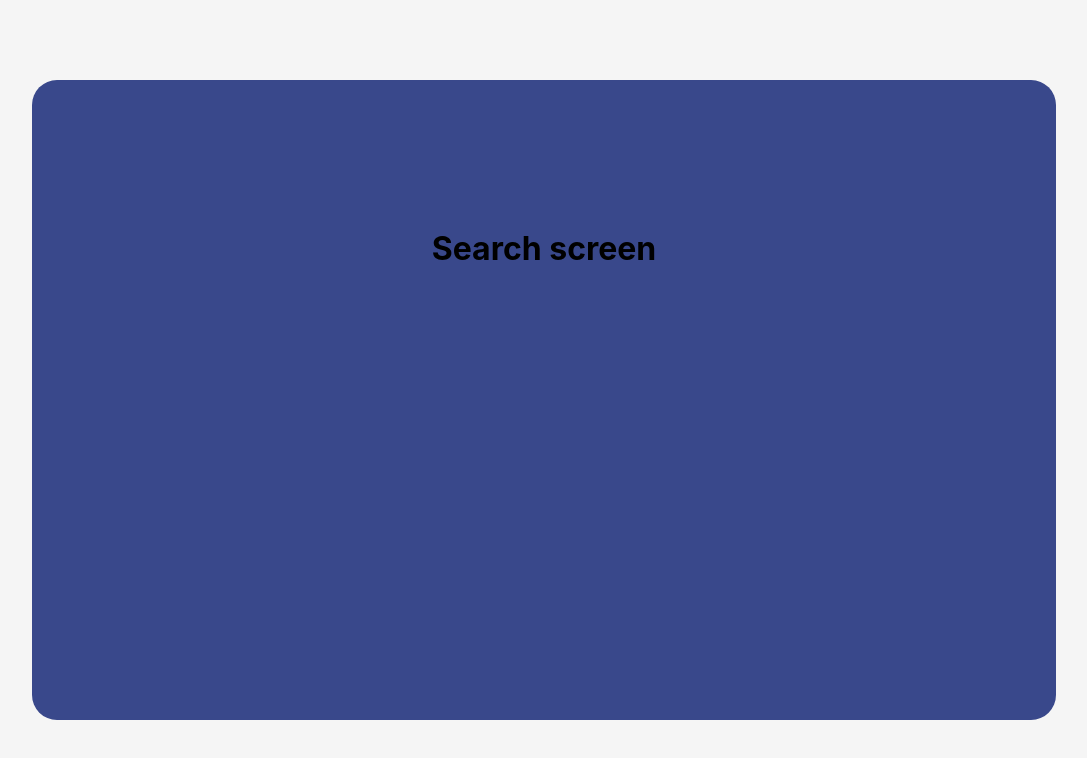
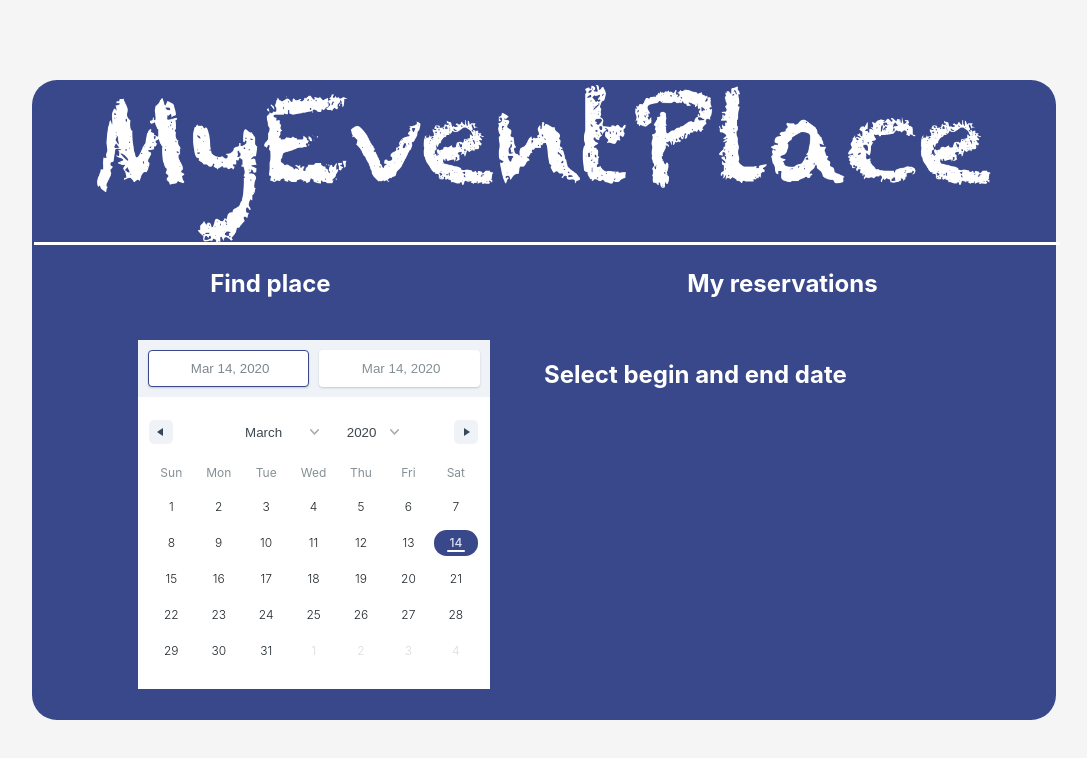
Before and after one commit to Orawko/MyEventPlace, a React (Create React App) app in the folder Client/: page / in a window 1280 px wide. Shown: the top 758 px of the page, without its empty margins (96-1183 px from the left). Built offline with nearby package versions, Linux system fonts and the light colour scheme.

Commit message:
Edit search screen, added callendar

```diff
--- a/Client/package.json
+++ b/Client/package.json
@@ -9,6 +9,8 @@
     "acorn": "^7.1.1",
     "minimist": "^1.2.2",
     "react": "^16.13.0",
+    "react-date-range": "^1.0.3",
+    "react-datepicker": "^2.14.1",
     "react-dom": "^16.13.0",
     "react-router-dom": "^5.1.2",
     "react-scripts": "3.4.0"
--- /dev/null
+++ b/Client/src/components/line.js
@@ -0,0 +1,15 @@
+import React from 'react';
+
+const Line = ({color, height}) => (
+    <hr
+        style={{
+            border: `1px solid ${color}`,
+            backgroundColor: color,
+            height: height,
+            width: `100%`,
+            margin: 2,
+        }}
+    />
+);
+
+export default Line;
--- a/Client/src/screens/LoginRequestScreen.js
+++ b/Client/src/screens/LoginRequestScreen.js
@@ -15,7 +15,7 @@
             <div id={'main'}>
                 <div id={'container'}>
                     <div id={'logo'}>
-                        <img src={require('../images/horizontal.png')} alt="My event place"/>
+                        <img id={'icon'} src={require('../images/horizontal.png')} alt="My event place"/>
                     </div>
 
                     <div id={'loginGui'}>
--- a/Client/src/screens/SearchScreen.js
+++ b/Client/src/screens/SearchScreen.js
@@ -1,14 +1,44 @@
 import React, {Component} from 'react';
 import '../styles/SearchScreen.css';
+import Line from '../components/line';
+import 'react-date-range/dist/styles.css'; // main style file
+import 'react-date-range/dist/theme/default.css'; // theme css file
+import { DateRange } from 'react-date-range';
 
 class SearchScreen extends Component {
 
     render() {
+        const selectionRange = {
+            startDate: new Date(),
+            endDate: new Date(),
+            key: 'selection',
+        };
+
         return (
             <div id={'main'}>
                 <div id={'container'}>
-                    <div id={'logo'}></div>
-                    <h1>Search screen</h1>
+                    <div id={'navigationSearch'}>
+                        <div id={'logoSearch'}>
+                            <img src={require('../images/horizontal.png')} alt="My event place"/>
+                        </div>
+                        <Line color="white" height={1} />
+                        <div id={"buttonsSearch"}>
+                            <h2 className={'navButtonText'}>Find place </h2>
+                            <h2 className={'navButtonText'}>My reservations</h2>
+                        </div>
+                    </div>
+                    <div id={'dateSelect'}>
+                        <div id={'dateRangeWrapper'}>
+                            <DateRange
+                                ranges={[selectionRange]}
+                                onChange={this.handleSelect}
+                                rangeColors={["#39488b"]}
+                            />
+                        </div>
+                        <div id={'searchOptions'}>
+                            <h2 className={'navButtonText'}>Select begin and end date</h2>
+                        </div>
+                    </div>
                 </div>
             </div>
         );
--- a/Client/src/styles/LoginRequestScreen.css
+++ b/Client/src/styles/LoginRequestScreen.css
@@ -9,7 +9,7 @@
 
 #container{
     background-color: #39488b;
-    height: 80vh;
+    min-height: 80vh;
     width: 80vw;
     border-radius: 25px;
     margin: auto;
@@ -73,7 +73,7 @@
     width: 90%;
 }
 
-img{
+#icon{
     max-width: 100%;
     max-height: 100%;
     display: block; /* remove extra space below image */
--- a/Client/src/styles/SearchScreen.css
+++ b/Client/src/styles/SearchScreen.css
@@ -0,0 +1,53 @@
+#navigationSearch {
+    width: 100%;
+    height: 30vh;
+    display: flex;
+    align-content: center;
+    flex-direction: column;
+}
+
+#buttonsSearch {
+    height: 10vh;
+    display: flex;
+    align-items: center;
+    justify-content: space-around;
+    flex-direction: row;
+    color: white;
+}
+
+#dateSelect{
+    display: flex;
+    flex-direction: row;
+    justify-content: space-between;
+    width: 90%;
+    margin: 20px auto;
+}
+
+#dateRangeWrapper{
+    text-align: center;
+    flex: 1;
+}
+
+h2{
+    color: white;
+}
+
+#searchOptions{
+    flex: 1;
+}
+
+h2:hover {
+    color: cornflowerblue;
+}
+
+#logoSearch{
+    height: 20vh;
+    margin: 0 auto;
+}
+
+img{
+    max-width: 100%;
+    max-height: 100%;
+    display: block;
+    margin: 5px auto;
+}
```
Also changed, not shown: 1 other file (tests, documents, lock files or other folders).
